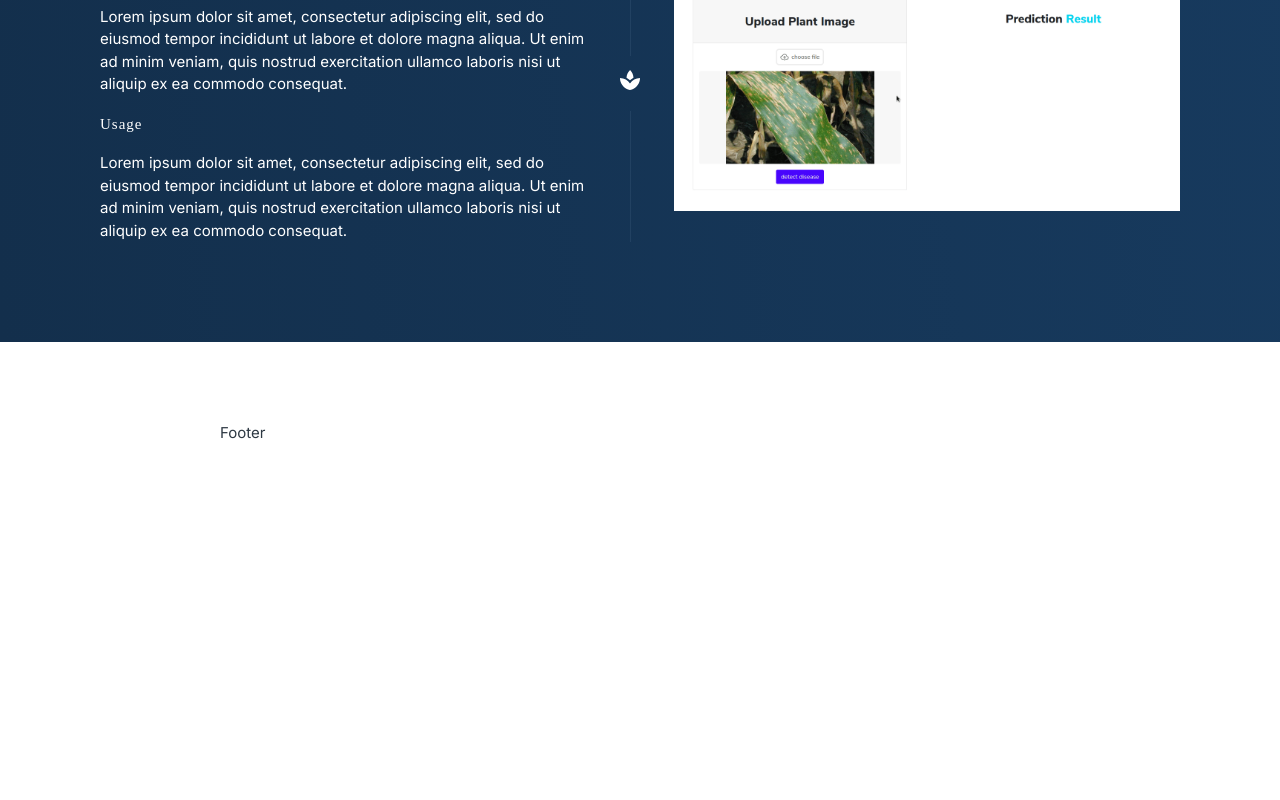
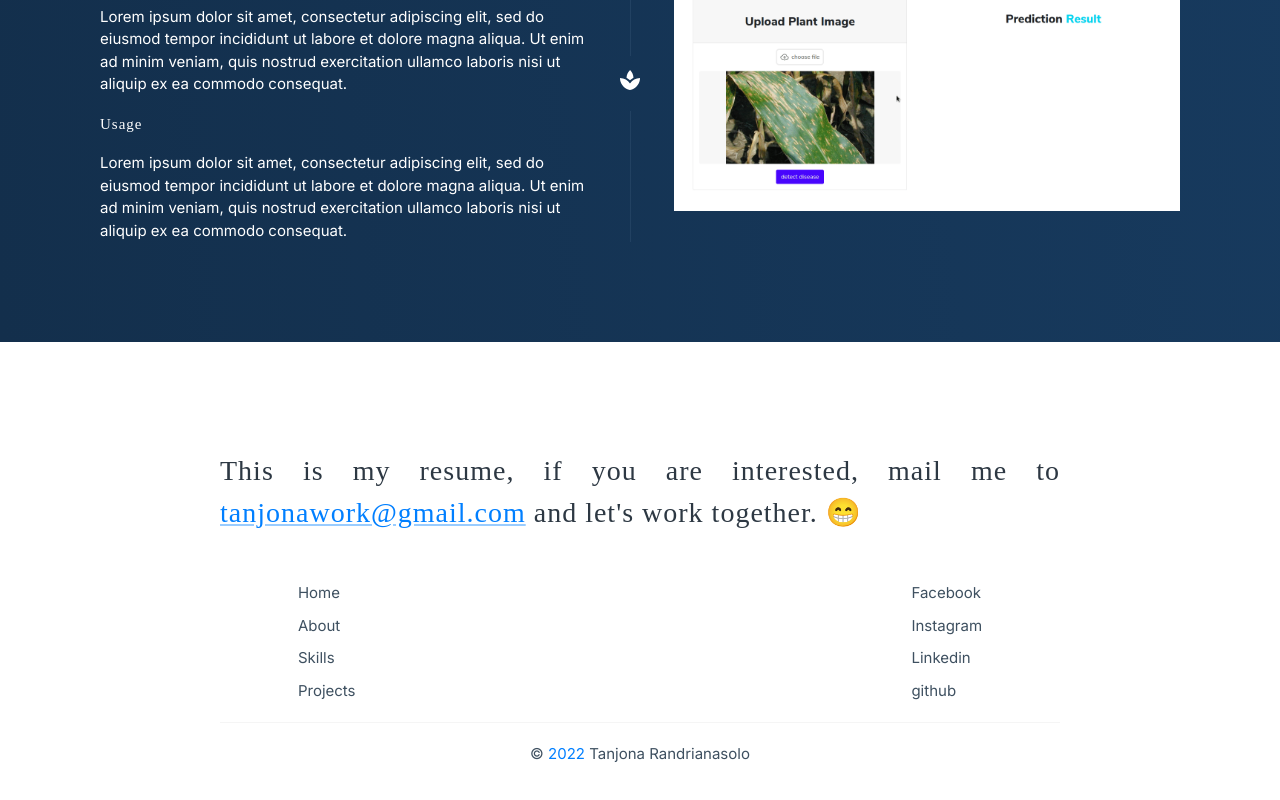
Before and after one commit to NirinaTanjona/tanjona-cv, a React (Create React App) app: page / in a window 1280 px wide. Shown: the part 1466-2266 px from the top of the page. Before the commit the page ends 1991 px from the top, so only its background shows below. Built offline with nearby package versions, Linux system fonts and the light colour scheme.

Commit message:
finishing footer

```diff
--- a/src/components/aboutme/index.tsx
+++ b/src/components/aboutme/index.tsx
@@ -26,7 +26,7 @@ const About = () => {
 const AboutLayout = () => {
   return (
     <Box>
-      <Container maxWidth="md" sx={{ mb: 10 }}>
+      <Container id="about" maxWidth="md" sx={{ mb: 10 }}>
         <About/>
       </Container>
     </Box>
--- a/src/components/footer/index.tsx
+++ b/src/components/footer/index.tsx
@@ -1,7 +1,95 @@
-import { Typography, Container, Box } from '@mui/material'
+import { Typography, Container, Box, Stack, Divider, Link } from '@mui/material'
+import Span from '../Span'
+
+const localGroup: {href: string, label: string}[] = [
+  {
+    href: '#header',
+    label: 'Home',
+  },
+  {
+    href: '#about',
+    label: 'About',
+  },
+  {
+    href: '#skill',
+    label: 'Skills',
+  },
+  {
+    href: '#project',
+    label: 'Projects',
+  },
+]
+
+const externalGroup: {href: string, label: string}[] = [
+  {
+    href: 'https://web.facebook.com/tanjona.randrianasolo12',
+    label: 'Facebook',
+  },
+  {
+    href: 'https://www.instagram.com/tanjonarandrianasolo',
+    label: 'Instagram',
+  },
+  {
+    href: 'https://www.linkedin.com/in/tanjona-randrianasolo-3210241a3/',
+    label: 'Linkedin',
+  },
+  {
+    href: 'https://github.com/NirinaTanjona',
+    label: 'github',
+  },
+]
 
 const Footer = () => {
-  return <Typography>Footer</Typography>
+  return (
+  <Stack direction="column">
+    <Box sx={{ mb: 2 }}>
+      <Typography variant="h4" sx={{ textAlign: 'justify'}}>
+        <p>This is my resume, if you are interested, mail me to
+        {' '}
+        <Link href="mailto:#tanjonawork@gmail.com">
+          tanjonawork@gmail.com
+        </Link>{' '}
+        and let's work
+        together. <span>&#128513;</span>
+        </p>
+      </Typography>
+    </Box>
+    <Stack direction="row" spacing={40} sx={{ mb: 2, display: 'flex', justifyContent: 'space-around'}}>
+      <Stack direction="column" spacing={1}>
+        {localGroup.map(({ href, label }) => (
+          <Link key={href} href={href} underline="hover" color="text.secondary">
+            {label}
+          </Link>
+        ))}
+      </Stack>
+      <Stack direction="column" spacing={1}>
+        {externalGroup.map(({ href, label }) => (
+          <Link target="_blank" key={href} href={href} underline="hover" color="text.secondary">
+            {label}
+          </Link>
+        ))}
+      </Stack>
+    </Stack>
+
+    <Divider />
+    <Box
+      sx={{
+        display: 'flex',
+        alignItems: "end",
+        justifyContent: 'center',
+        mt: 2
+      }}
+      >
+        <Typography color="text.secondary">
+          ©{' '}
+          <Span>
+            {new Date().getFullYear()}
+          </Span>{' '}
+          Tanjona Randrianasolo
+        </Typography>
+      </Box>
+  </Stack>
+  )
 }
 
 const FooterLayout = () => {
--- a/src/components/header/index.tsx
+++ b/src/components/header/index.tsx
@@ -10,7 +10,7 @@ const Header = () => {
   const theme = useTheme();
   const { toggleColorMode } = useContext(ColorModeContext);
   return (
-    <Container maxWidth="md">
+    <Container id="header" maxWidth="md">
       <Stack
         direction="row"
         justifyContent="space-between"
--- a/src/components/projects/index.tsx
+++ b/src/components/projects/index.tsx
@@ -43,7 +43,7 @@ const ProjectsLayout = () => {
             `linear-gradient(85deg, ${theme.palette.primaryDark[700]} 0%, ${theme.palette.primaryDark[600]} 100%)`,
           }}
       >
-        <Container sx={{ py: { xs: 4, sm: 6, md: 8 }, alignItems: 'center'}}>
+        <Container id="project" sx={{ py: { xs: 4, sm: 6, md: 8 }, alignItems: 'center'}}>
           <Projects/>
         </Container>
       </Box>
--- a/src/components/skills/index.tsx
+++ b/src/components/skills/index.tsx
@@ -66,7 +66,7 @@ const SkillsLayout = () => {
             : `linear-gradient(180deg, ${theme.palette.grey[50]} 0%, #FFFFFF 100%)`,
       }}
     >
-      <Container sx={{ py: { xs: 4, sm: 6, md: 8 }, alignItems: 'center'}}>
+      <Container id="skill" sx={{ py: { xs: 4, sm: 6, md: 8 }, alignItems: 'center'}}>
         <Skills/>
       </Container>
     </Box>
```
